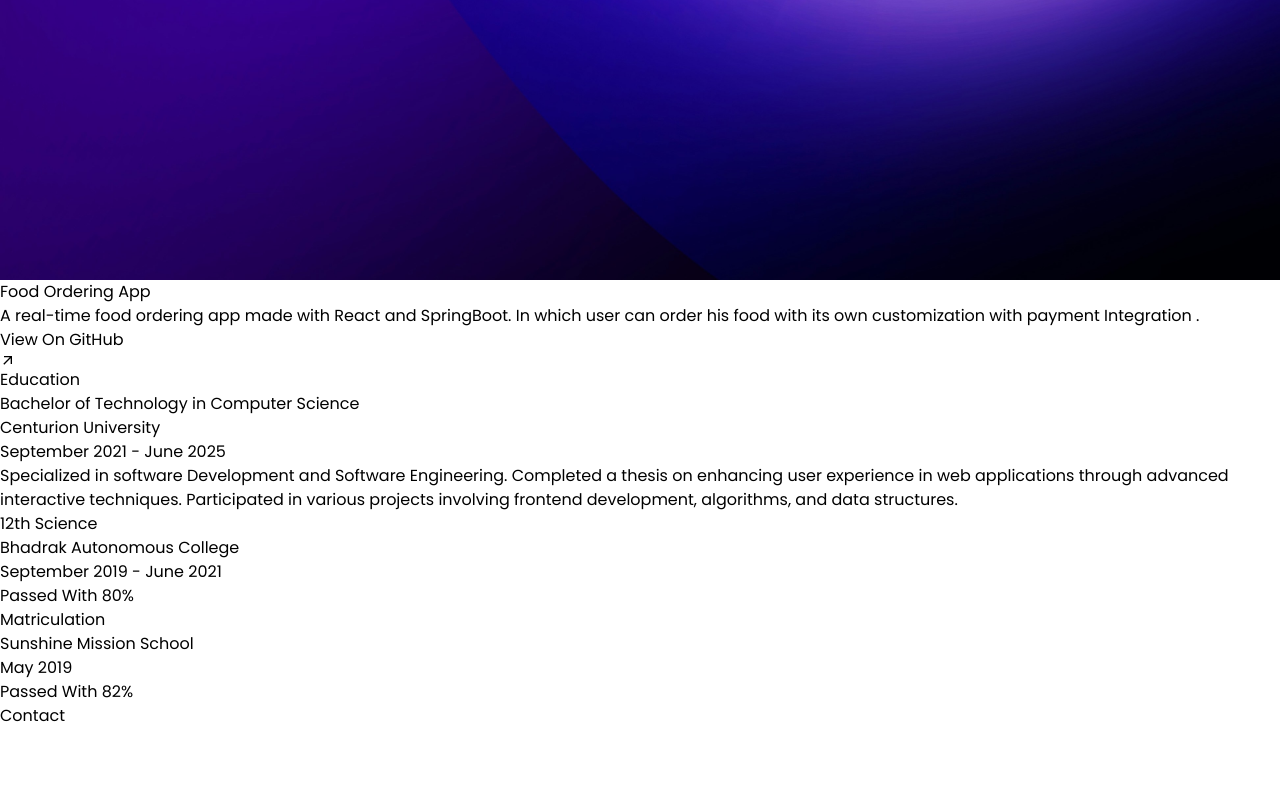
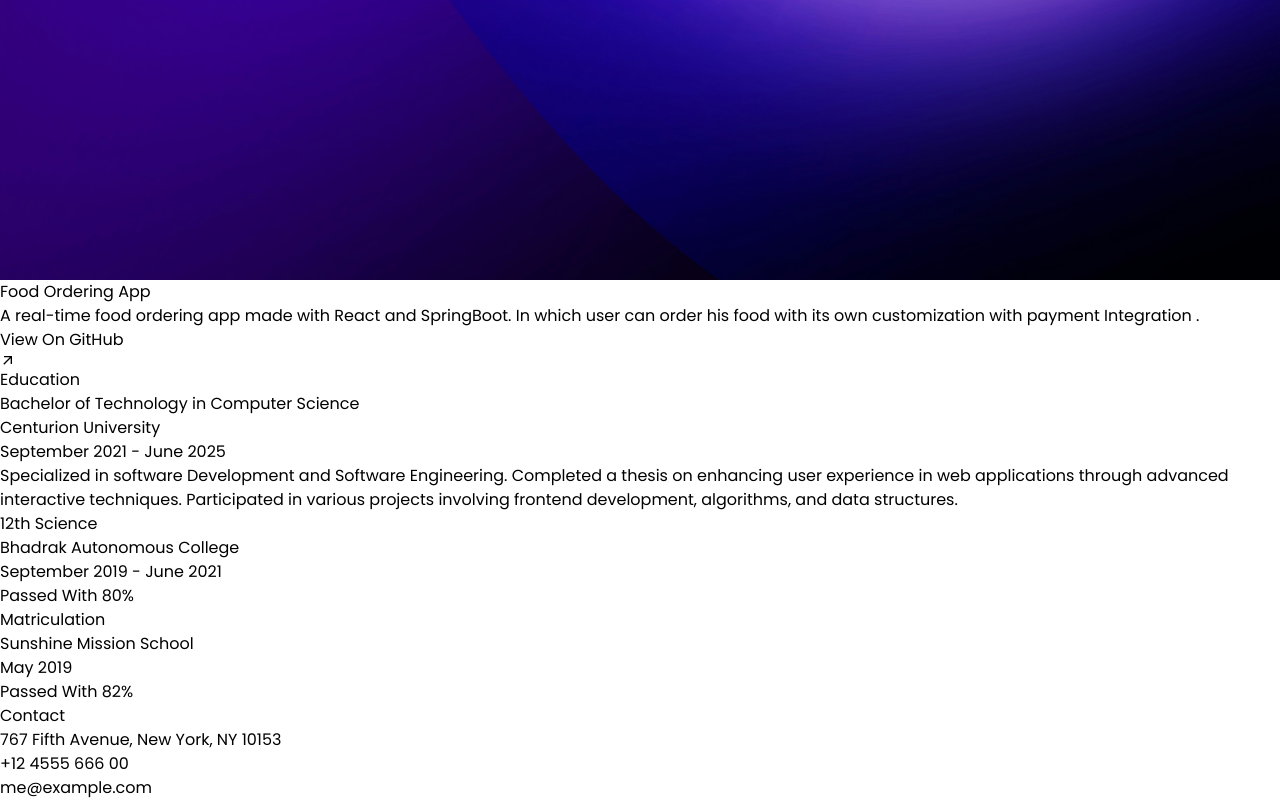
Before and after one commit to Madan-bot05/Madan-Portfolio, a React (Vite) app: page / in a window 1280 px wide. Shown: the part 10285-11085 px from the top of the page. Before the commit the page ends 11013 px from the top, so only its background shows below. Built offline with nearby package versions, Linux system fonts and the light colour scheme.

Commit message:
completed contact section

```diff
--- a/src/components/Contact.jsx
+++ b/src/components/Contact.jsx
@@ -1,8 +1,16 @@
 import React from 'react'
+import { CONTACT } from '../constants'
 
 const Contact = () => {
   return (
-    <div>Contact</div>
+    <div className='border-b border-neutral-900 pb-20'>
+        <h1 className='my-10 text-center text-4xl'>Contact</h1>
+        <div className='text-center tracking-tighter'>
+            <p className='my-4 '>{CONTACT.address}</p>
+            <p className='my-4'>{CONTACT.phoneNo}</p>
+            <a href="" className='border-b'>{CONTACT.email}</a>
+        </div>
+        </div>
   )
 }
 
```
